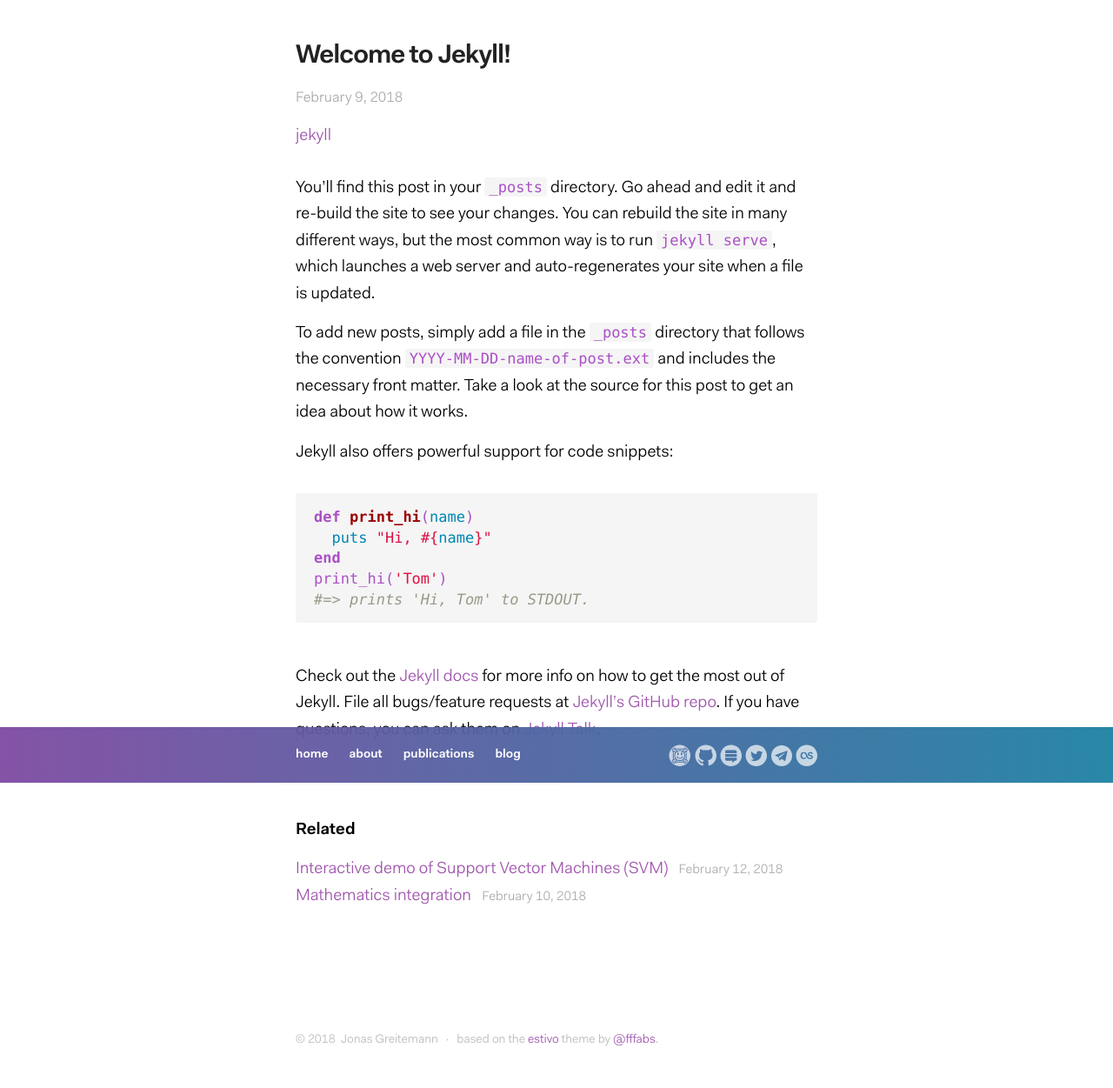
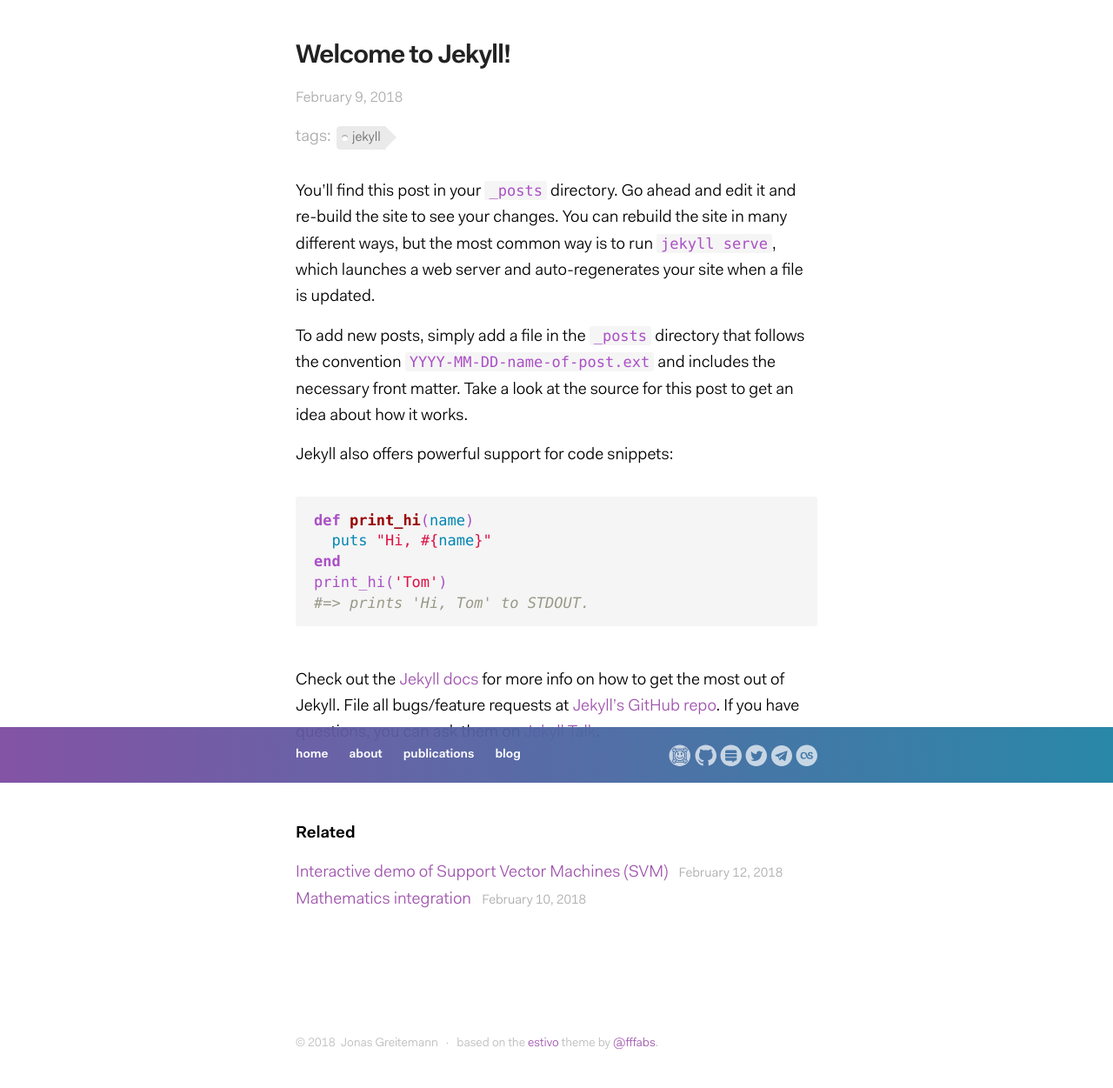
Before and after one commit to jgreitemann/jgreitemann.github.io, a Jekyll site: the page built from _posts/2018-02-09-welcome-to-jekyll.md, in a window 1280 px wide. Shown: the whole page at 87% size. Built offline with Jekyll 4.4.1, drawn with Linux system fonts in a browser that asks for light colours; comment, search, counter and statistics services are not loaded.

Commit message:
Basic styling for tag links

```diff
--- a/_layouts/post.html
+++ b/_layouts/post.html
@@ -6,12 +6,14 @@
   <header class="post-header">
     <h1 class="post-title">{{ page.title }}</h1>
     <p class="post-meta">{{ page.date | date: "%B %-d, %Y" }}{% if page.author %} • {{ page.author }}{% endif %}{% if page.meta %} • {{ page.meta }}{% endif %}</p>
-    <div class="tags">
+    <ul class="tags-list">
         {% assign sorted_tags = page.tags | sort %}
         {% for tag in sorted_tags %}
-        <a href="{{ site.baseurl }}{% link blog/tags.html %}#{{ tag }}">{{ tag }}</a>
+        <li>
+            <a class="tag" href="{{ site.baseurl }}{% link blog/tags.html %}#{{ tag }}">{{ tag }}</a>
+        </li>
         {% endfor %}
-    </div>
+    </ul>
   </header>
 
   <article class="post-content">
--- a/_sass/_variables.scss
+++ b/_sass/_variables.scss
@@ -13,7 +13,7 @@
 $brand-color:      #9f54ad;
 
 $grey-color:       #aaa;
-$grey-color-light: lighten($grey-color, 20%);
+$grey-color-light: lighten($grey-color, 25%);
 $grey-color-dark:  darken($grey-color, 25%);
 
 $social-button-color: #fff;
--- /dev/null
+++ b/_sass/tags.scss
@@ -0,0 +1,75 @@
+@charset "utf-8";
+
+ul.tags-list {
+    list-style: none;
+    color: $grey-color;
+    margin: 0;
+    & > li {
+        display: inline-block;
+        margin: 0.1em;
+        &:not(:last-child)::after {
+            content: ',';
+        }
+    }
+    &::before {
+        content: 'tags:';
+    }
+}
+
+$tag-hole-size: 0.45em;
+$tag-left-pad: 1.2em;
+$tag-right-pad: 1.3em;
+$tag-height: 1.8em;
+$tag-baseline-shift: 0.1em;
+$tag-border-frac: 0.7;
+
+.tag, .tag:visited {
+    display: inline-block;
+    position: relative;
+    white-space: nowrap;
+    padding: $tag-baseline-shift calc(#{$tag-right-pad}*(1 - #{$tag-border-frac})) 0 $tag-left-pad;
+    margin-right: calc(#{$tag-right-pad}*#{$tag-border-frac});
+    background-color: $grey-color-light;
+    color:            $grey-color-dark;
+    border-radius: 0.3em 0 0 0.3em;
+    height: $tag-height;
+    line-height: calc(#{$tag-height} - #{$tag-baseline-shift});
+    font-weight: 300;
+    font-size: 80%;
+    &:hover {
+        text-decoration: none;
+        background-color: $brand-color;
+        color: white;
+        transition: all 0.3s ease-in-out;
+        &::before {
+            box-shadow: inset 0 1.5px darken($brand-color, 15%);
+            transition: all 0.3s ease-in-out;
+        }
+        &::after {
+            border-left-color: $brand-color;
+            transition: all 0.3s ease-in-out;
+        }
+    }
+    &::before {
+        position: absolute;
+        content: '';
+        left: calc((#{$tag-left-pad} - #{$tag-hole-size})/1.8);
+        top:  calc((#{$tag-height} - #{$tag-hole-size})/2);
+        width:  $tag-hole-size;
+        height: $tag-hole-size;
+        background-color: #fff;
+        box-shadow: inset 0 1.5px $grey-color;
+        border-radius: $tag-hole-size;
+    }
+    &::after {
+        position: absolute;
+        content: '';
+        top: 0;
+        right: calc(1px - #{$tag-right-pad}*#{$tag-border-frac});
+        background: #fff;
+        border-radius: 0px;
+        border-bottom: calc(#{$tag-height}/2.0) solid #f000;
+        border-top:    calc(#{$tag-height}/2.0) solid #f000;
+        border-left:   calc(#{$tag-right-pad}*#{$tag-border-frac}) solid $grey-color-light;
+    }
+}
--- a/css/main.scss
+++ b/css/main.scss
@@ -91,5 +91,6 @@
         "syntax-highlighting",
         "publications",
         "buttons",
+        "tags",
         "svm-demo"
 ;
```
